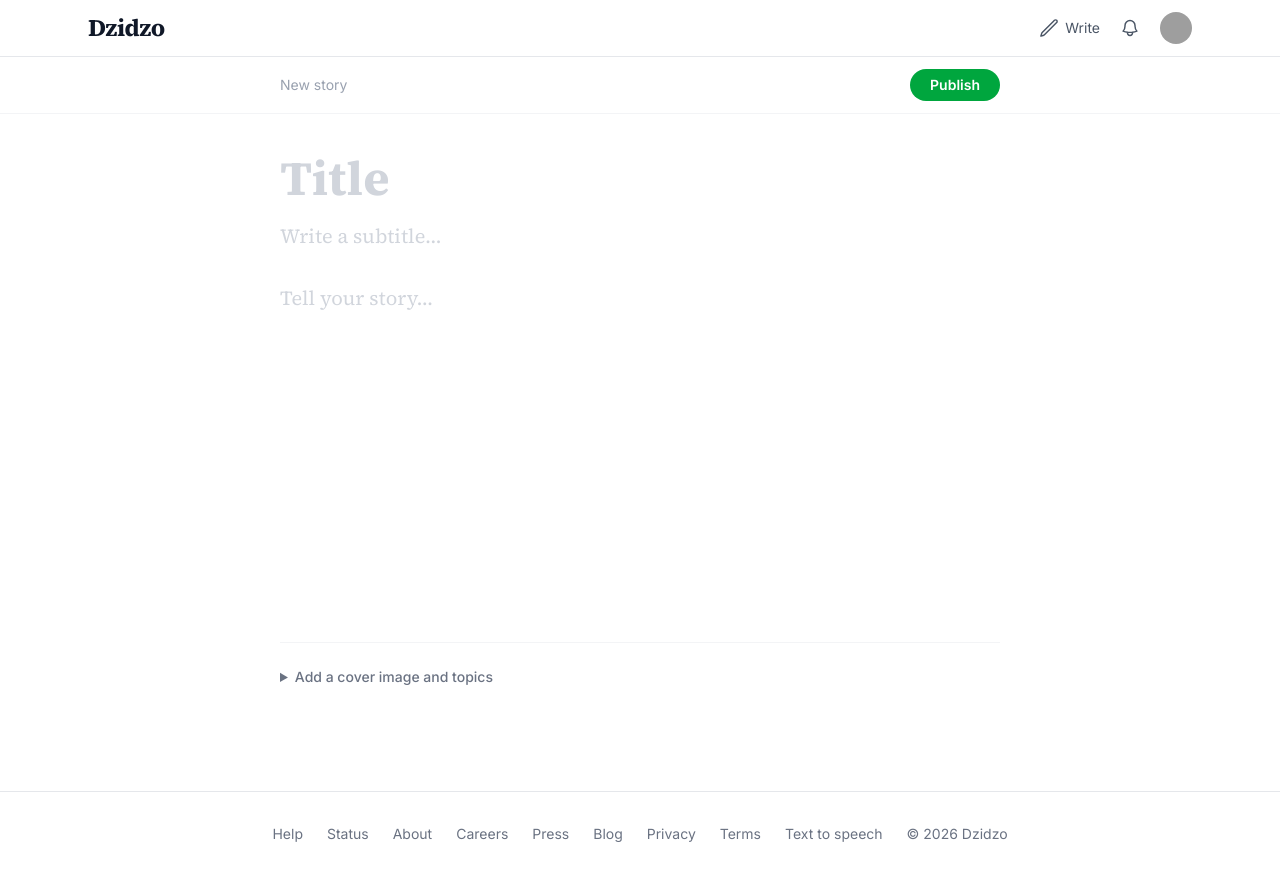
After one commit to iannyFARUE/dzidzo, a FastAPI app: page /write in a window 1280 px wide. The commit adds this page. Run offline with FastAPI, Linux system fonts and the light colour scheme; style sheets or scripts are compiled from the project's sources; grey boxes are pictures that could not be loaded.

Commit message:
added form creation from frontend

```diff
--- a/routers/frontend.py
+++ b/routers/frontend.py
@@ -1,18 +1,25 @@
 from typing import Annotated
 
-from fastapi import APIRouter, Depends, HTTPException, Request, status
+from fastapi import APIRouter, Depends, Form, HTTPException, Request, status
+from fastapi.responses import RedirectResponse
+from pydantic import ValidationError
 from sqlalchemy import select
 from sqlalchemy.ext.asyncio import AsyncSession
 from sqlalchemy.orm import selectinload
 
 import models
+import schemas
 from database import get_db
+from routers.posts import get_or_create_tags, unique_slug
 from templating import templates
 
 DbSession = Annotated[AsyncSession, Depends(get_db)]
 router = APIRouter()
 
 POST_RELATIONSHIPS = (selectinload(models.Post.author), selectinload(models.Post.tags))
+
+# TODO: replace with the authenticated user once auth is added.
+NEW_POST_AUTHOR_USERNAME = "juju"
 
 
 @router.get("/", include_in_schema=False, name="home")
@@ -76,3 +83,71 @@ async def user_posts(request: Request, username: str, db: DbSession):
         "user_posts.html",
         {"author": author, "posts": posts, "title": author.name},
     )
+
+
+@router.get("/write", include_in_schema=False, name="new_post_form")
+async def new_post_form(request: Request):
+    return templates.TemplateResponse(request, "new_post.html", {"title": "Write a story"})
+
+
+@router.post("/write", include_in_schema=False, name="create_post_form")
+async def create_post_form(
+    request: Request,
+    db: DbSession,
+    title: Annotated[str, Form()] = "",
+    subtitle: Annotated[str, Form()] = "",
+    content: Annotated[str, Form()] = "",
+    cover_image: Annotated[str, Form()] = "",
+    tags: Annotated[str, Form()] = "",
+):
+    tag_names = [name.strip() for name in tags.split(",") if name.strip()]
+    values = {
+        "title": title,
+        "subtitle": subtitle,
+        "content": content,
+        "cover_image": cover_image,
+        "tags": ", ".join(tag_names),
+    }
+
+    try:
+        post_in = schemas.PostBase(
+            title=title,
+            subtitle=subtitle,
+            content=content,
+            cover_image=cover_image,
+            tags=tag_names,
+        )
+    except ValidationError as exc:
+        errors = {error["loc"][0]: error["msg"] for error in exc.errors()}
+        return templates.TemplateResponse(
+            request,
+            "new_post.html",
+            {"title": "Write a story", "errors": errors, "values": values},
+            status_code=status.HTTP_422_UNPROCESSABLE_CONTENT,
+        )
+
+    author = await db.scalar(
+        select(models.User).where(
+            models.User.username == NEW_POST_AUTHOR_USERNAME,
+            models.User.deleted_at.is_(None),
+        )
+    )
+    if author is None:
+        raise HTTPException(status_code=status.HTTP_500_INTERNAL_SERVER_ERROR, detail="default author not found")
+
+    post = models.Post(
+        slug=await unique_slug(db, post_in.title),
+        title=post_in.title,
+        subtitle=post_in.subtitle,
+        content=post_in.content,
+        cover_image=post_in.cover_image,
+        author=author,
+        tags=await get_or_create_tags(db, post_in.tags),
+        read_time_minutes=max(1, len(post_in.content.split()) // 200),
+    )
+    db.add(post)
+    await db.commit()
+
+    return RedirectResponse(
+        request.url_for("post_detail", slug=post.slug), status_code=status.HTTP_303_SEE_OTHER
+    )
--- a/routers/posts.py
+++ b/routers/posts.py
@@ -1,3 +1,5 @@
+import re
+
 from schemas import (
     PostCreate,
     PostReplace,
--- a/templates/layout.html
+++ b/templates/layout.html
@@ -20,7 +20,7 @@
         <a href="/" class="font-serif text-2xl font-bold tracking-tight">Dzidzo</a>
         <div class="flex items-center gap-5">
           <a
-            href="#"
+            href="/write"
             class="hidden sm:flex items-center gap-1.5 text-sm text-gray-600 hover:text-gray-900"
           >
             <svg xmlns="http://www.w3.org/2000/svg" viewBox="0 0 24 24" fill="none" stroke="currentColor" stroke-width="1.75" class="w-5 h-5">
--- /dev/null
+++ b/templates/new_post.html
@@ -0,0 +1,109 @@
+{% extends "layout.html" %} {% block content %}
+<form method="post" action="/write" novalidate>
+  <div class="sticky top-14 z-10 bg-white/90 backdrop-blur border-b border-gray-100">
+    <div class="max-w-3xl mx-auto px-4 sm:px-6 h-14 flex items-center justify-between">
+      <span class="text-sm text-gray-400">New story</span>
+      <button
+        type="submit"
+        class="bg-green-600 hover:bg-green-700 text-white text-sm font-semibold rounded-full px-5 py-1.5"
+      >
+        Publish
+      </button>
+    </div>
+  </div>
+
+  <div class="max-w-3xl mx-auto px-4 sm:px-6 py-10">
+    {% if errors %}
+    <div class="mb-8 rounded border border-red-200 bg-red-50 px-4 py-3 text-sm text-red-700">
+      Please fix the highlighted fields below.
+    </div>
+    {% endif %}
+
+    <textarea
+      name="title"
+      rows="1"
+      required
+      placeholder="Title"
+      oninput="autoGrow(this)"
+      class="js-autogrow block w-full resize-none overflow-hidden border-0 p-0 font-serif text-4xl sm:text-5xl font-bold text-gray-900 placeholder-gray-300 focus:outline-none focus:ring-0"
+    >{{ values.title if values else '' }}</textarea>
+    {% if errors and errors.title %}
+    <p class="mt-1 text-sm text-red-600">{{ errors.title }}</p>
+    {% endif %}
+
+    <textarea
+      name="subtitle"
+      rows="1"
+      required
+      placeholder="Write a subtitle..."
+      oninput="autoGrow(this)"
+      class="js-autogrow mt-3 block w-full resize-none overflow-hidden border-0 p-0 font-serif text-xl text-gray-500 placeholder-gray-300 focus:outline-none focus:ring-0"
+    >{{ values.subtitle if values else '' }}</textarea>
+    {% if errors and errors.subtitle %}
+    <p class="mt-1 text-sm text-red-600">{{ errors.subtitle }}</p>
+    {% endif %}
+
+    <textarea
+      name="content"
+      rows="1"
+      required
+      placeholder="Tell your story..."
+      oninput="autoGrow(this)"
+      class="js-autogrow mt-8 block w-full min-h-[40vh] resize-none overflow-hidden border-0 p-0 font-serif text-xl leading-relaxed text-gray-800 placeholder-gray-300 focus:outline-none focus:ring-0"
+    >{{ values.content if values else '' }}</textarea>
+    {% if errors and errors.content %}
+    <p class="mt-1 text-sm text-red-600">{{ errors.content }}</p>
+    {% endif %}
+
+    <details class="mt-10 border-t border-gray-100 pt-6" {% if errors and (errors.cover_image or errors.tags) %}open{% endif %}>
+      <summary class="cursor-pointer text-sm font-medium text-gray-500 hover:text-gray-800">
+        Add a cover image and topics
+      </summary>
+      <div class="mt-4 space-y-5">
+        <div>
+          <label for="cover_image" class="block text-xs font-medium text-gray-500 mb-1">
+            Cover image URL
+          </label>
+          <input
+            type="text"
+            id="cover_image"
+            name="cover_image"
+            value="{{ values.cover_image if values else '' }}"
+            placeholder="/media/example.jpg"
+            required
+            class="w-full border-0 border-b border-gray-200 bg-transparent py-2 text-sm focus:border-gray-900 focus:outline-none focus:ring-0"
+          />
+          {% if errors and errors.cover_image %}
+          <p class="mt-1 text-sm text-red-600">{{ errors.cover_image }}</p>
+          {% endif %}
+        </div>
+
+        <div>
+          <label for="tags" class="block text-xs font-medium text-gray-500 mb-1">
+            Topics (comma-separated, up to 10)
+          </label>
+          <input
+            type="text"
+            id="tags"
+            name="tags"
+            value="{{ values.tags if values else '' }}"
+            placeholder="python, fastapi"
+            class="w-full border-0 border-b border-gray-200 bg-transparent py-2 text-sm focus:border-gray-900 focus:outline-none focus:ring-0"
+          />
+          {% if errors and errors.tags %}
+          <p class="mt-1 text-sm text-red-600">{{ errors.tags }}</p>
+          {% endif %}
+        </div>
+      </div>
+    </details>
+  </div>
+</form>
+
+<script>
+  function autoGrow(el) {
+    el.style.height = "auto";
+    el.style.height = el.scrollHeight + "px";
+  }
+  document.querySelectorAll(".js-autogrow").forEach(autoGrow);
+</script>
+{% endblock content %}
```
